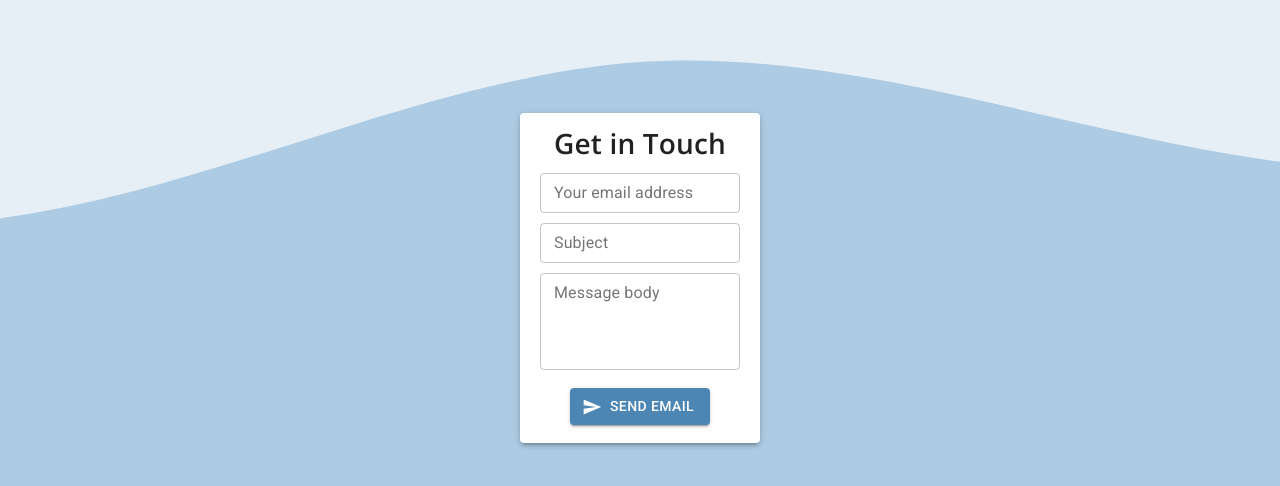
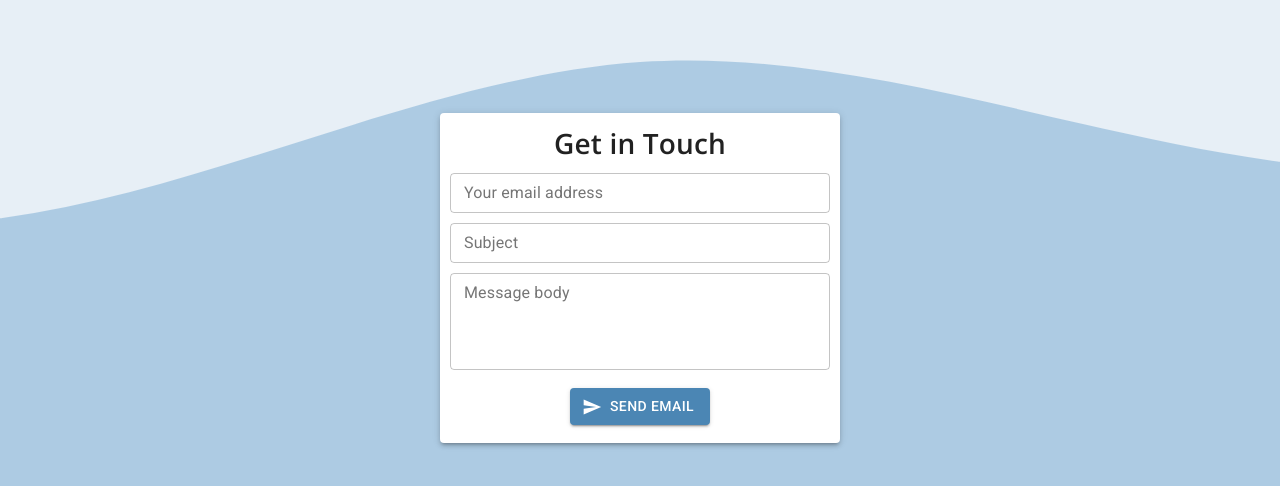
Before and after one commit to KVN2099/landing-page, a React (Create React App) app: page / in a window 1280 px wide. Shown: the part 2671-3157 px from the top of the page. Built offline with nearby package versions, Linux system fonts and the light colour scheme.

Commit message:
Fully finished contact slide

```diff
--- a/src/Slides/Contact Me/Contact.css
+++ b/src/Slides/Contact Me/Contact.css
@@ -7,13 +7,19 @@
 }
 
 .paper-form {
+    max-width: 400px;
+    width: 90%;
     padding: 10px;
     text-align: center;
     margin: auto;
 }
 
 .paper-form .material-input {
-    margin: 10px;
+    margin: 10px auto;
     display: block;
-    width: 200px;
+    width: 100%;
 }
+
+.MuiInputBase-root {
+    width: inherit;
+}
```
